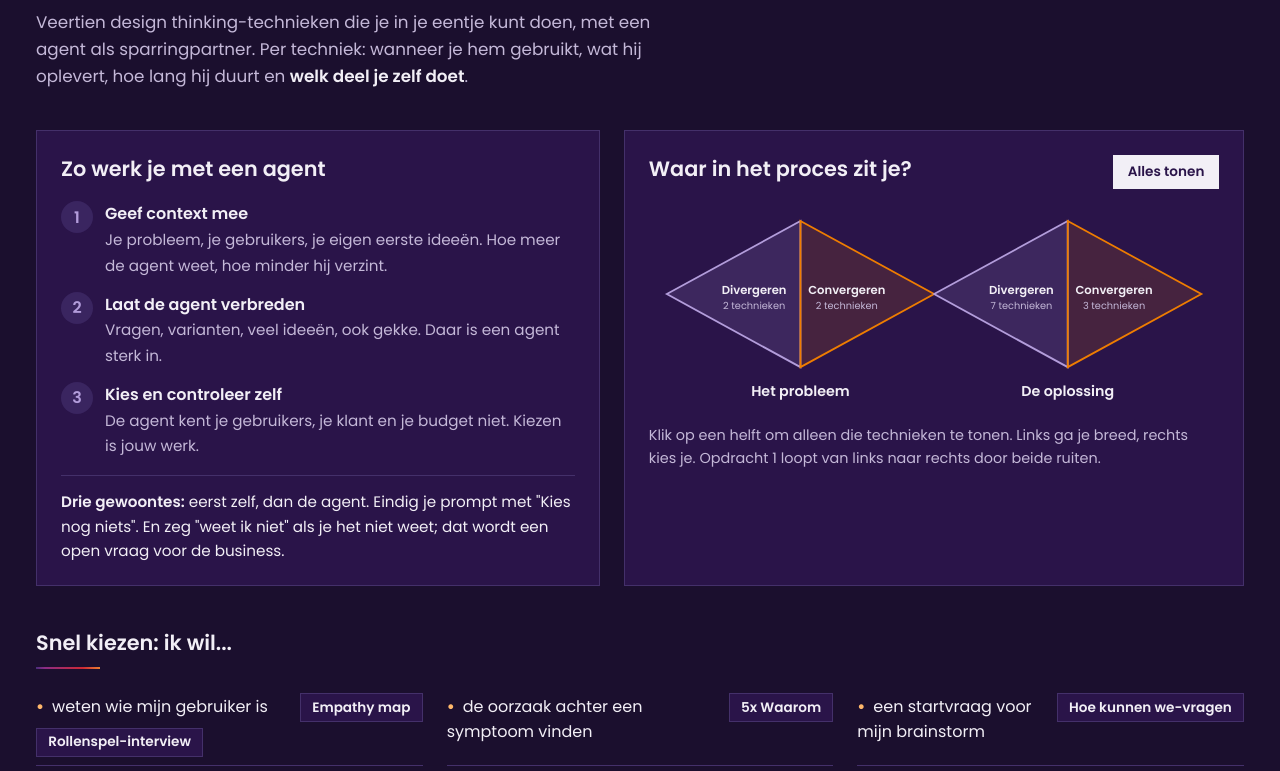
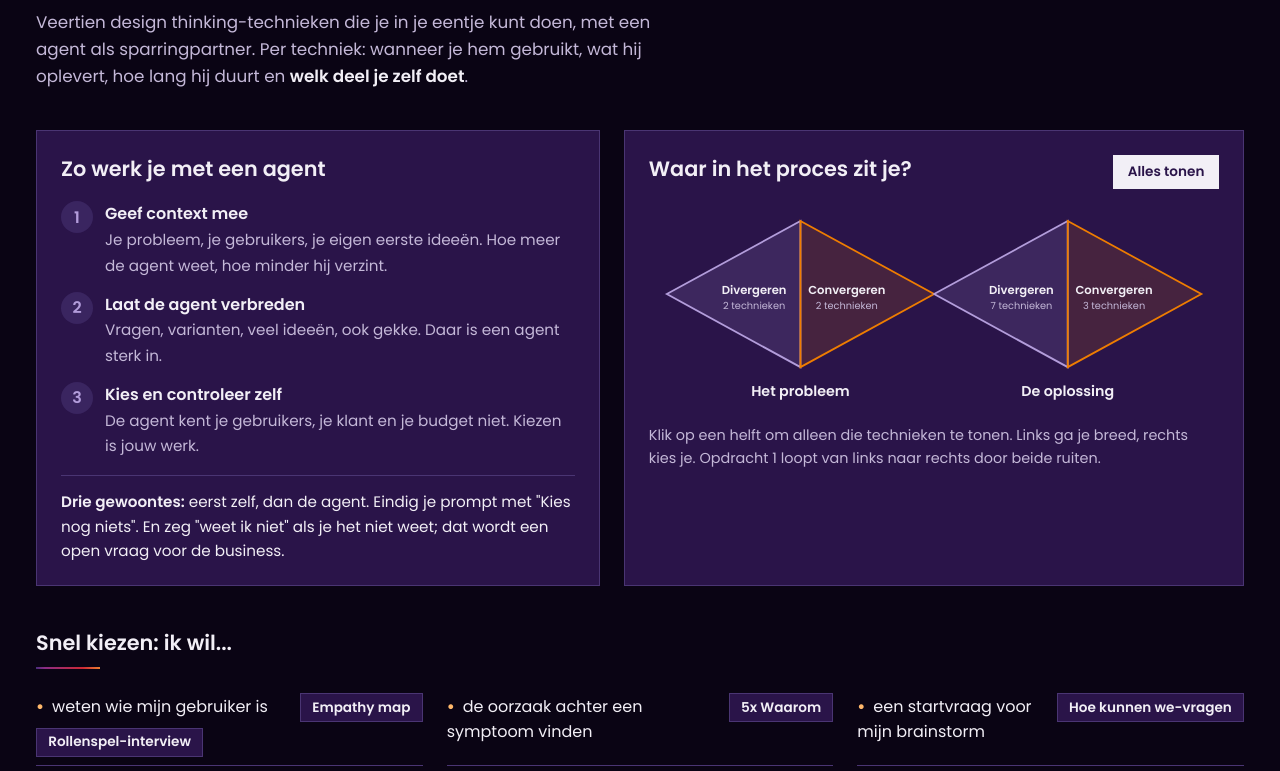
Before and after one commit to RicoRobinson/brainstormtechnieken-cheat-sheet, a plain HTML site: page index.html in a window 1280 px wide. Shown: the part 200-971 px from the top of the page. Drawn offline with Linux system fonts and the dark colour scheme.

Commit message:
Donkerdere achtergrond in dark mode voor meer contrast met de panels
Co-Authored-By: Claude Opus 5.5 <noreply@anthropic.com>

```diff
--- a/index.html
+++ b/index.html
@@ -41,7 +41,7 @@
 }
 @media (prefers-color-scheme: dark) {
   :root:not([data-theme="light"]) {
-    --bg: #1B0F2E; --surface: #2A1449; --fg: #F2EFF6; --muted: #C4B8D8; --line: #44306A;
+    --bg: #0A0414; --surface: #2A1449; --fg: #F2EFF6; --muted: #C4B8D8; --line: #4A3573;
     --div: #B39DDB; --div-soft: #3A2560; --con: #EF7D00; --con-soft: #4A2A1C;
     --you-bg: #4A2A1C; --you-fg: #F6E9D8; --you-edge: #EF7D00; --agent-bg: #3A2560; --code-bg: #22103D;
     --accent: #EF7D00; --accent-hover: #F39A3D; --accent-fg: #2A1449; --focus: #FFB86B;
@@ -49,7 +49,7 @@
   }
 }
 :root[data-theme="dark"] {
-  --bg: #1B0F2E; --surface: #2A1449; --fg: #F2EFF6; --muted: #C4B8D8; --line: #44306A;
+  --bg: #0A0414; --surface: #2A1449; --fg: #F2EFF6; --muted: #C4B8D8; --line: #4A3573;
   --div: #B39DDB; --div-soft: #3A2560; --con: #EF7D00; --con-soft: #4A2A1C;
   --you-bg: #4A2A1C; --you-fg: #F6E9D8; --you-edge: #EF7D00; --agent-bg: #3A2560; --code-bg: #22103D;
   --accent: #EF7D00; --accent-hover: #F39A3D; --accent-fg: #2A1449; --focus: #FFB86B;
```
